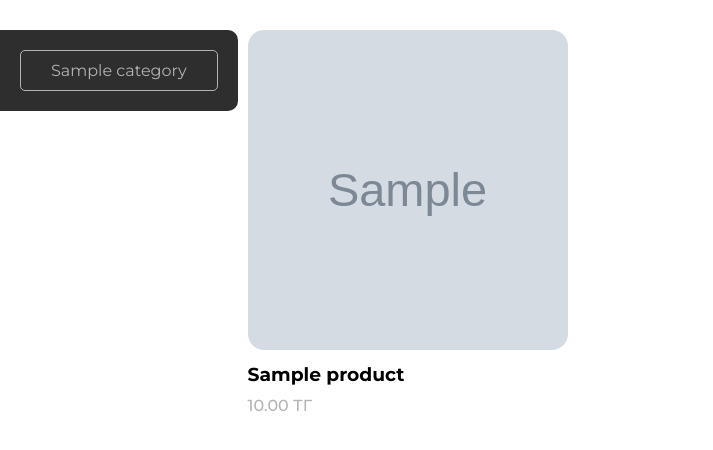
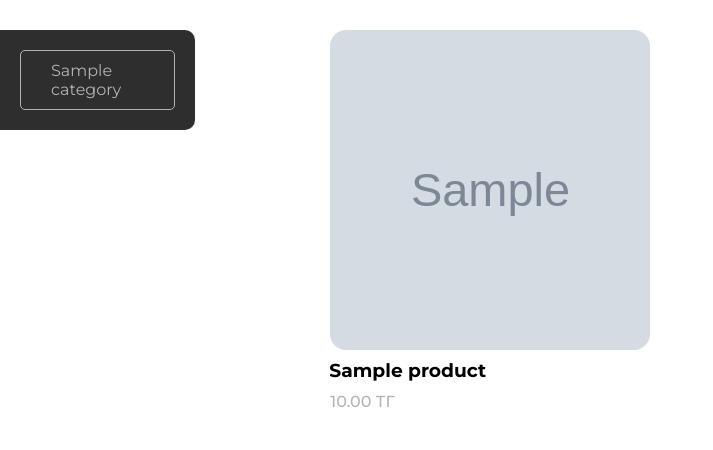
Before and after one commit to brainstorm-beginners/antique-project-repo, a Django app: page /products/ in a window 1280 px wide. Shown: the part 83-533 px from the top of the page, without its empty margins (0-713 px from the left). Run offline with Django 5.2, Linux system fonts and the light colour scheme; tables that the repository leaves empty hold one stand-in row (values such as "Sample post"); grey boxes marked "Sample" are stand-in pictures; parts of the project's set-up code (start-up, migrations or seed data) failed here and were passed over; some web fonts are replaced.

Commit message:
Fix: fix menu's and products' box behavior with different screen resolutions.

```diff
--- a/static/css/productsPage/productsPage.css
+++ b/static/css/productsPage/productsPage.css
@@ -260,17 +260,17 @@ header .mobileMenu .mobileCategoryNavSide .mobileCategoriesMenu .mobileSubcatego
 header .mobileMenu .mobileCategoryNavSide .mobileCategoriesMenu .mobileSubcategoriesMenu .mobileSubcategory:hover {
   color: #ffbf00;
 }
-@media only screen and (max-width: 768px) {
+@media only screen and (max-width: 800px) {
   header .mobileMenu .mobileCategoryNavSide {
     display: flex;
   }
 }
-@media only screen and (min-width: 768px) {
+@media only screen and (min-width: 800px) {
   header .mobileMenu {
     display: none !important;
   }
 }
-@media only screen and (max-width: 768px) {
+@media only screen and (max-width: 800px) {
   header .mobileMenuButton {
     display: block !important;
   }
@@ -284,16 +284,11 @@ main {
   z-index: 1;
   padding: 30px 0px;
 }
-main .main_top {
-  display: flex;
-  flex-direction: row;
-}
 main .categoryNavSide {
   height: -moz-max-content;
   height: max-content;
-  width: 10%;
-  min-width: -moz-max-content;
-  min-width: max-content;
+  width: -moz-max-content;
+  width: max-content;
   background-color: #2e2e2e;
   overflow-y: auto;
   padding: 20px;
@@ -301,6 +296,7 @@ main .categoryNavSide {
   border-bottom-right-radius: 10px;
 }
 main .categoryNavSide .categoriesMenu {
+  width: 155px;
   list-style: none;
   padding: 0;
   margin: 0;
@@ -337,11 +333,11 @@ main .categoryNavSide .categoriesMenu .category__dropdown::after {
   content: "↓";
   position: absolute;
   left: 10px;
+  top: 8px;
   transform: rotate(0);
   transition: transform 0.3s ease;
 }
 main .categoryNavSide .categoriesMenu .category__dropdown.open::after {
-  top: 6%;
   transform: rotate(-180deg);
 }
 main .categoryNavSide .categoriesMenu .subcategoriesMenu {
@@ -363,28 +359,34 @@ main .categoryNavSide .categoriesMenu .subcategoriesMenu .subcategory {
 main .categoryNavSide .categoriesMenu .subcategoriesMenu .subcategory:hover {
   color: #ffbf00;
 }
-@media only screen and (max-width: 768px) {
+@media only screen and (max-width: 800px) {
   main .categoryNavSide {
     display: none;
   }
 }
 main .productsBox {
-  width: auto;
-  min-width: 80%;
-  max-width: 90%;
-  padding: 0 0 0 10px;
+  flex: 1;
+  margin-right: 0;
   display: grid;
+  padding: 0 4em;
   grid-template-columns: repeat(auto-fill, minmax(20em, 1fr));
   gap: 2em;
   font-family: "Montserrat", sans-serif;
 }
 main .product {
   width: 100%;
+  margin-right: 20px;
+  float: left;
+  display: flex;
+  flex-direction: column;
+  align-items: center;
 }
 main .product h3 {
+  width: 17.2em;
   margin: 0.5em 0 0.5em 0;
 }
 main .product span {
+  width: 20em;
   color: #b3b3b3;
   font-weight: 500;
 }
@@ -395,16 +397,25 @@ main .product img {
   width: 20em;
   border-radius: 1em;
 }
-@media only screen and (max-width: 768px) {
+main .product:last-child {
+  margin-right: 0;
+  float: right;
+}
+main .product:nth-child(4n+4) {
+  margin-right: 0;
+  float: right;
+}
+@media only screen and (max-width: 800px) {
   main .productsBox {
     width: 100%;
-    padding: 0 2em 0 2em;
     justify-content: center;
     align-items: center;
     display: flex;
     flex-direction: column;
+    padding: 0;
   }
   main .product {
+    margin-right: 0 !important;
     padding-bottom: 1em;
   }
 }/*# sourceMappingURL=productsPage.css.map */
--- a/static/css/productsPage/productsPage.scss
+++ b/static/css/productsPage/productsPage.scss
@@ -284,20 +284,20 @@ header {
         }
       }
 
-      @media only screen and (max-width: 768px) {
+      @media only screen and (max-width: 800px) {
         .mobileCategoryNavSide {
           display: flex;
         }
       }
     }
 
-    @media only screen and (min-width: 768px) {
+    @media only screen and (min-width: 800px) {
       .mobileMenu {
         display: none !important;
       }
     }
 
-    @media only screen and (max-width: 768px) {
+    @media only screen and (max-width: 800px) {
       .mobileMenuButton {
         display: block !important;
       }
@@ -313,15 +313,9 @@ main {
     z-index: 1;
     padding: 30px 0px;
 
-    .main_top {
-      display: flex;
-      flex-direction: row;
-    }
-
   .categoryNavSide {
     height: max-content;
-    width: 10%;
-    min-width: max-content;
+    width: max-content;
     background-color: $dark-grey-color;
     overflow-y: auto;
     padding: 20px;
@@ -329,6 +323,7 @@ main {
     border-bottom-right-radius: 10px;
 
     .categoriesMenu {
+      width: 155px;
       list-style: none;
       padding: 0;
       margin: 0;
@@ -370,12 +365,12 @@ main {
           content: "↓";
           position: absolute;
           left: 10px;
+          top: 8px;
           transform: rotate(0);
           transition: transform 0.3s ease;
         }
 
         &.open::after {
-          top: 6%;
           transform: rotate(-180deg);
         }
       }
@@ -404,18 +399,17 @@ main {
     }
   }
 
-  @media only screen and (max-width: 768px) {
+  @media only screen and (max-width: 800px) {
     .categoryNavSide {
       display: none;
     }
   }
 
   .productsBox {
-    width: auto;
-    min-width: 80%;
-    max-width: 90%;
-    padding: 0 0 0 10px;
+    flex: 1;
+    margin-right: 0;
     display: grid;
+    padding: 0 4em;
     grid-template-columns: repeat(auto-fill, minmax(20em, 1fr));
     gap: 2em;
     font-family: $secondary-font;
@@ -423,14 +417,21 @@ main {
 
   .product {
     width: 100%;
+    margin-right: 20px;
+    float: left;
+    display: flex;
+    flex-direction: column;
+    align-items: center;
 
     h3 {
-        margin: 0.5em 0 0.5em 0;
+      width: 17.2em;
+      margin: 0.5em 0 0.5em 0;
     }
 
     span {
-        color: $light-grey-color;
-        font-weight: 500;
+      width: 20em;
+      color: $light-grey-color;
+      font-weight: 500;
     }
 
     img {
@@ -439,20 +440,31 @@ main {
         width: 20em;
         border-radius: 1em;
     }
+
+    &:last-child {
+      margin-right: 0;
+      float: right;
+    }
+
+    &:nth-child(4n+4) {
+      margin-right: 0;
+      float: right;
+    }
   }
 
-  @media only screen and (max-width: 768px) {
+  @media only screen and (max-width: 800px) {
     .productsBox {
         width: 100%;
-        padding: 0 2em 0 2em;
         justify-content: center;
         align-items: center;
         display: flex;
         flex-direction: column;
+        padding: 0;
     }
 
     .product {
-        padding-bottom: 1em;
+      margin-right: 0 !important;
+      padding-bottom: 1em;
     }
   }
 }
```
Also changed, not shown: media/products/OIP_2O6ZaYC.jpg (added), media/products/OIP_M8vH8p9.jpg (added), media/products/OIP_caN2bwr.jpg (added), media/products/OIP_g7TbEB0.jpg (added), media/products/OIP_wQ6kagp.jpg (added), 1 other file.
